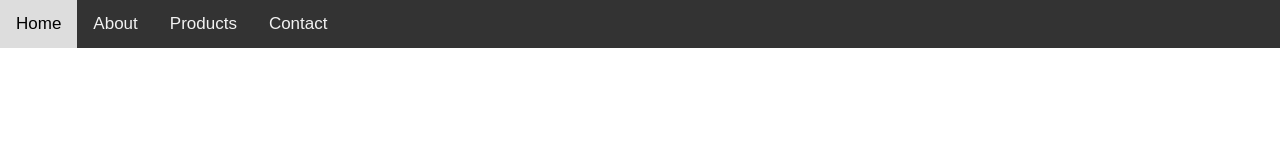
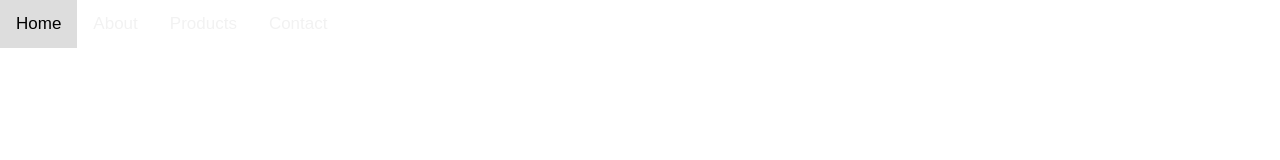
Before and after one commit to Harmonkj/CSS-Review, a plain HTML site: page index.html in a window 1280 px wide. Drawn offline with Linux system fonts and the light colour scheme.

Commit message:
Update index.html

```diff
--- a/index.html
+++ b/index.html
@@ -17,7 +17,7 @@ body {
 
 .topnav {
   overflow: hidden;
-  background-color: #333;
+  background-color: #red;
 }
 
 .topnav a {
```
